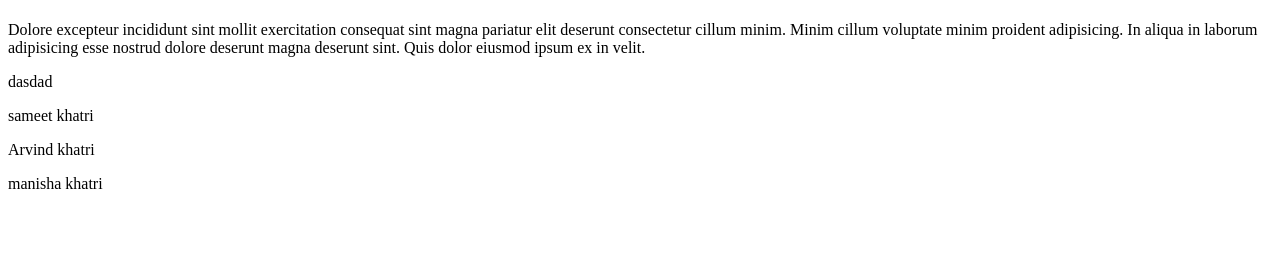
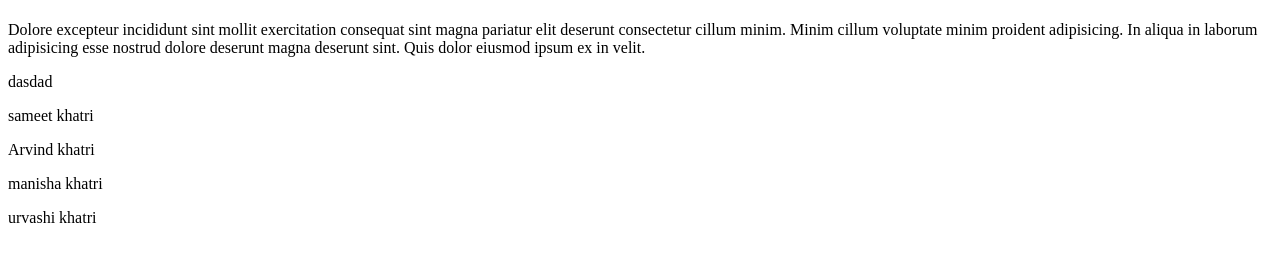
Before and after one commit to khatrinitesh/firstproject, a plain HTML site: page index.html in a window 1280 px wide. Shown: the part 59-320 px from the top of the page. Drawn offline with Linux system fonts and the light colour scheme.

Commit message:
nitesh khatri

```diff
--- a/index.html
+++ b/index.html
@@ -11,6 +11,7 @@
     <p>sameet khatri</p>
     <p>Arvind khatri</p>
     <p>manisha khatri</p>
+    <p>urvashi khatri</p>
 
 </body>
 </html>
```
